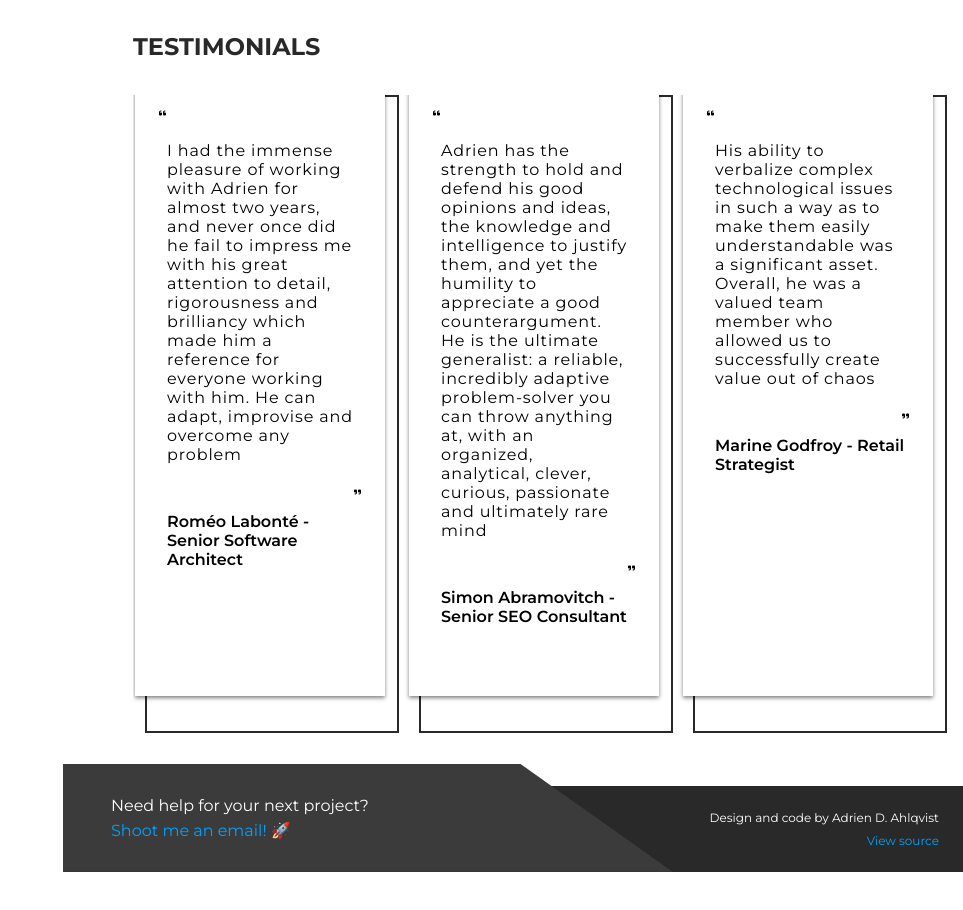
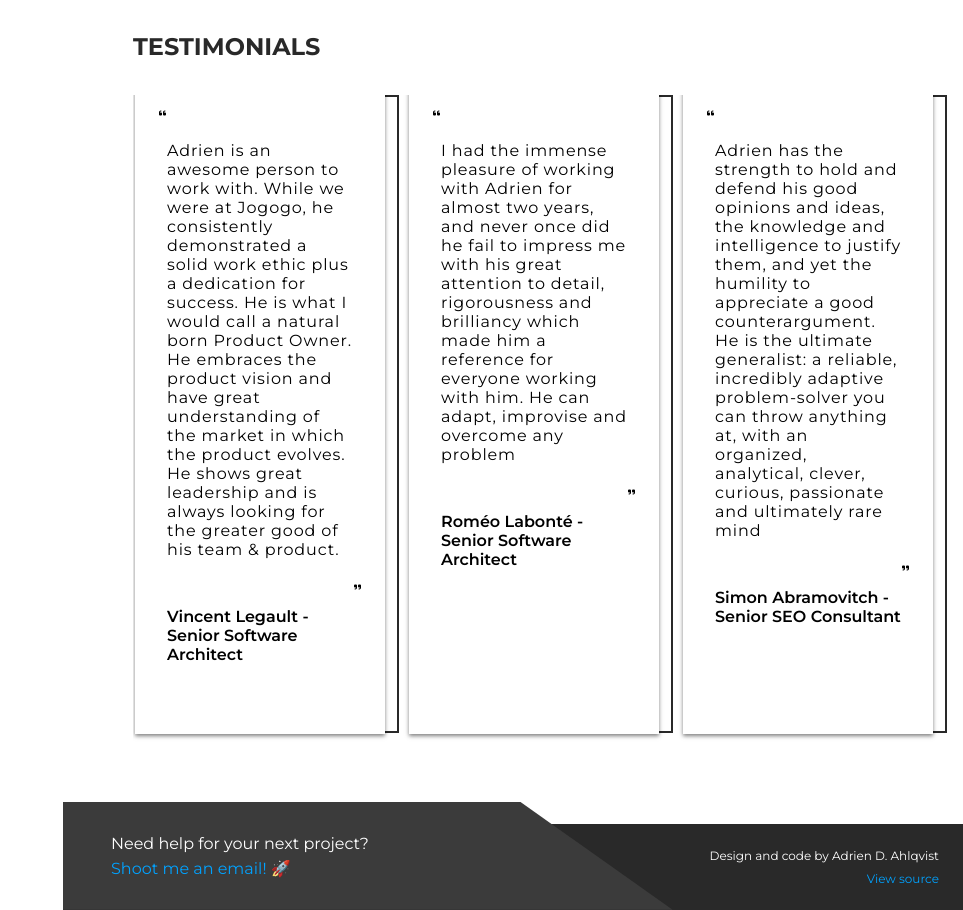
Before and after one commit to Armitage35/portfolio, a Vue app: page / in a window 1280 px wide. Shown: the part 3198-4108 px from the top of the page, without its empty margins (317-1280 px from the left). Before the commit the page ends 4070 px from the top, so only its background shows below. Built offline with nearby package versions, Linux system fonts and the light colour scheme.

Commit message:
Add review by @vlegault

```diff
--- a/src/Views/Portfolio/Testimonials/Testimonials.vue
+++ b/src/Views/Portfolio/Testimonials/Testimonials.vue
@@ -14,17 +14,18 @@
 		components: { Testimonial },
 		data: function() {
 			return {
-				testimonials: [{
+				testimonials: [
+				{
+					quote: 'Adrien is an awesome person to work with. While we were at Jogogo, he consistently demonstrated a solid work ethic plus a dedication for success. He is what I would call a natural born Product Owner. He embraces the product vision and have great understanding of the market in which the product evolves. He shows great leadership and is always looking for the greater good of his team & product.',
+					person: 'Vincent Legault - Senior Software Architect'
+				},
+				{
 					quote: 'I had the immense pleasure of working with Adrien for almost two years, and never once did he fail to impress me with his great attention to detail, rigorousness and brilliancy which made him a reference for everyone working with him. He can adapt, improvise and overcome any problem',
 					person: 'Roméo Labonté - Senior Software Architect'
 				},
 				{
 					quote: 'Adrien has the strength to hold and defend his good opinions and ideas, the knowledge and intelligence to justify them, and yet the humility to appreciate a good counterargument. He is the ultimate generalist: a reliable, incredibly adaptive problem-solver you can throw anything at, with an organized, analytical, clever, curious, passionate and ultimately rare mind',
 					person: 'Simon Abramovitch - Senior SEO Consultant '
-				},
-				{
-					quote: 'His ability to verbalize complex technological issues in such a way as to make them easily understandable was a significant asset. Overall, he was a valued team member who allowed us to successfully create value out of chaos',
-					person: 'Marine Godfroy - Retail Strategist'
 				}]
 			}
 		}
```
